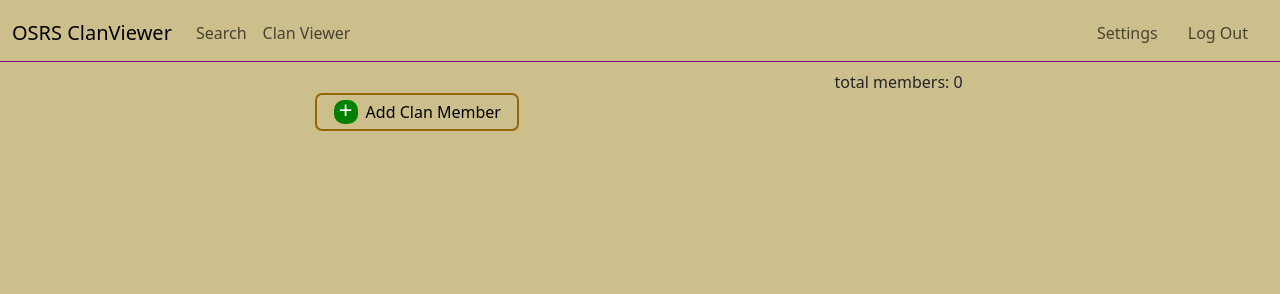
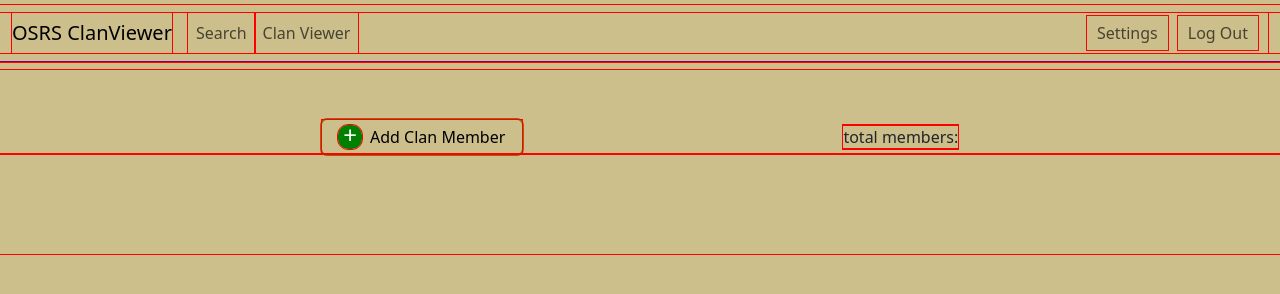
Before and after one commit to Nickcherns/HTML-CSS-JS-Website-practice, a website: page src/clanViewer.html in a window 1280 px wide. Drawn offline with nearby package versions, Linux system fonts and the light colour scheme; some packages are replaced by stand-ins of ours; a script that the page names is missing.

Commit message:
began structure of clanViewer script + styling

```diff
--- a/src/clanViewer.html
+++ b/src/clanViewer.html
@@ -40,21 +40,25 @@
           <!-- END navBar-->
 
         <!-- add player button-->
-
-        <div class="d-flex justify-content-evenly">
+        <div class="d-flex" id="addTotalContainer">
+            <div class="d-flex">
               <div class="d-flex" id="addClanMember">
                 <button id="addClanMemberBtn">
                   <span class="plus"></span>
                   Add Clan Member
                 </button>
               </div>
-          <span>total members: 0</span>
+            </div>
+            <!-- total members (total members added) -->
+          <div id="totalMemb"><span>total members: </span></div>
         </div>
 
 
-        <!-- total members (total memebers added) -->
+        <ul id="playerList">
 
-        <!-- new player add bar with create/delete button -->
+        </ul>
+
+        <!-- newly added player bar with create/delete button -->
 
         <!-- player bar with total level -->
             <!-- more info button that extends to show entire player skill list -->
@@ -64,6 +68,6 @@
 
     </div>
 
-    <script src="#"></script>
+    <script src="scripts/clanViewer.js"></script>
 </body>
 </html>
--- a/styles/clanViewer.css
+++ b/styles/clanViewer.css
@@ -1,5 +1,9 @@
 * {
-    /* outline: solid red 1px; */
+    outline: solid red 1px;
+}
+
+html {
+    height: 100%;
 }
 
 /* body */
@@ -32,19 +36,19 @@ input.navbar-text:hover {
 }
 
 #mainPage {
-
+    height: 100%;
 }
 
-
-
-
+#addTotalContainer {
+    justify-content: space-evenly;
+    align-items: center;
+    padding-top: 50px;
+}
 
 #addClanMember {
-    justify-content: center;
     outline: solid rgb(152, 100, 10) 2px;
     border-radius: 5px;
     width: 200px;
-    margin-top: 25px;
 }
 
 #addClanMemberBtn {
@@ -57,6 +61,10 @@ input.navbar-text:hover {
 }
 #addClanMemberBtn:hover {
     background-color: rgb(184, 172, 128);
+}
+
+#totalMemb span {
+    font-weight: 400;
 }
 
 .plus {
@@ -76,3 +84,8 @@ input.navbar-text:hover {
     content: "+";
 
 }
+
+
+#playerList {
+    padding: 50px;
+}
```
Also changed, not shown: scripts/clanViewer.js (added, +66 -0 lines). Lines whose indentation alone changed are shown as unchanged.
